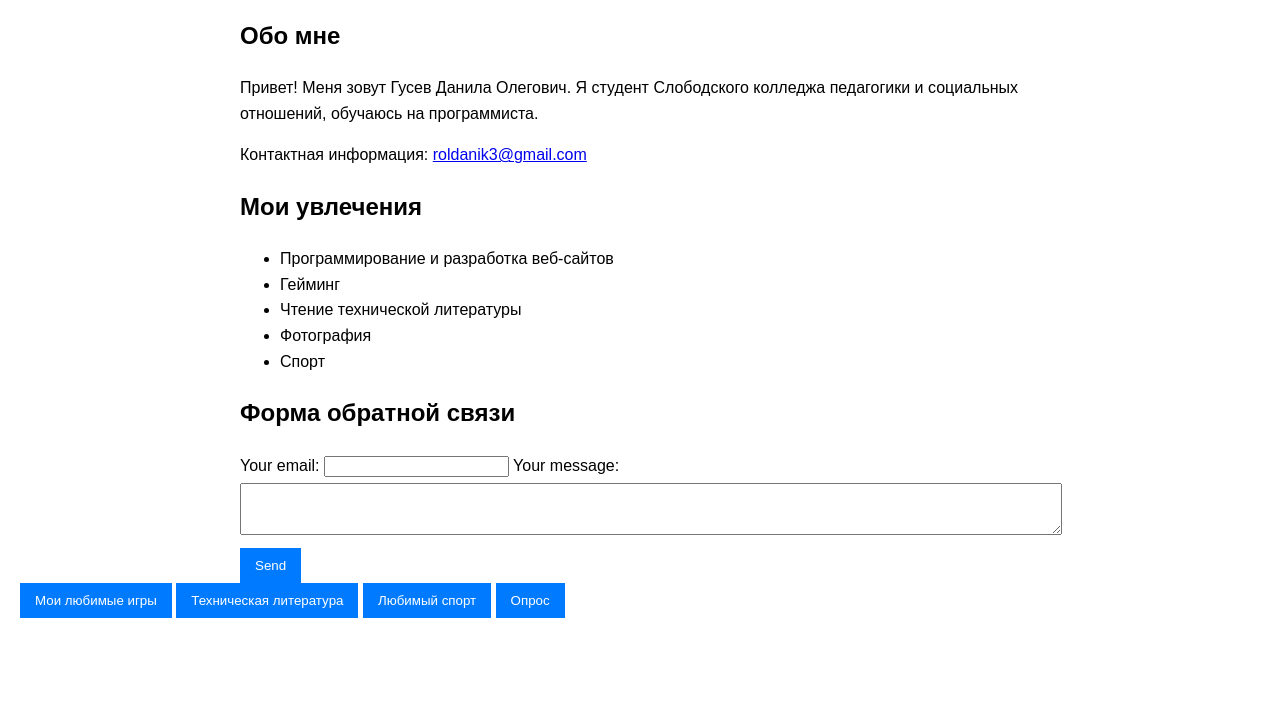
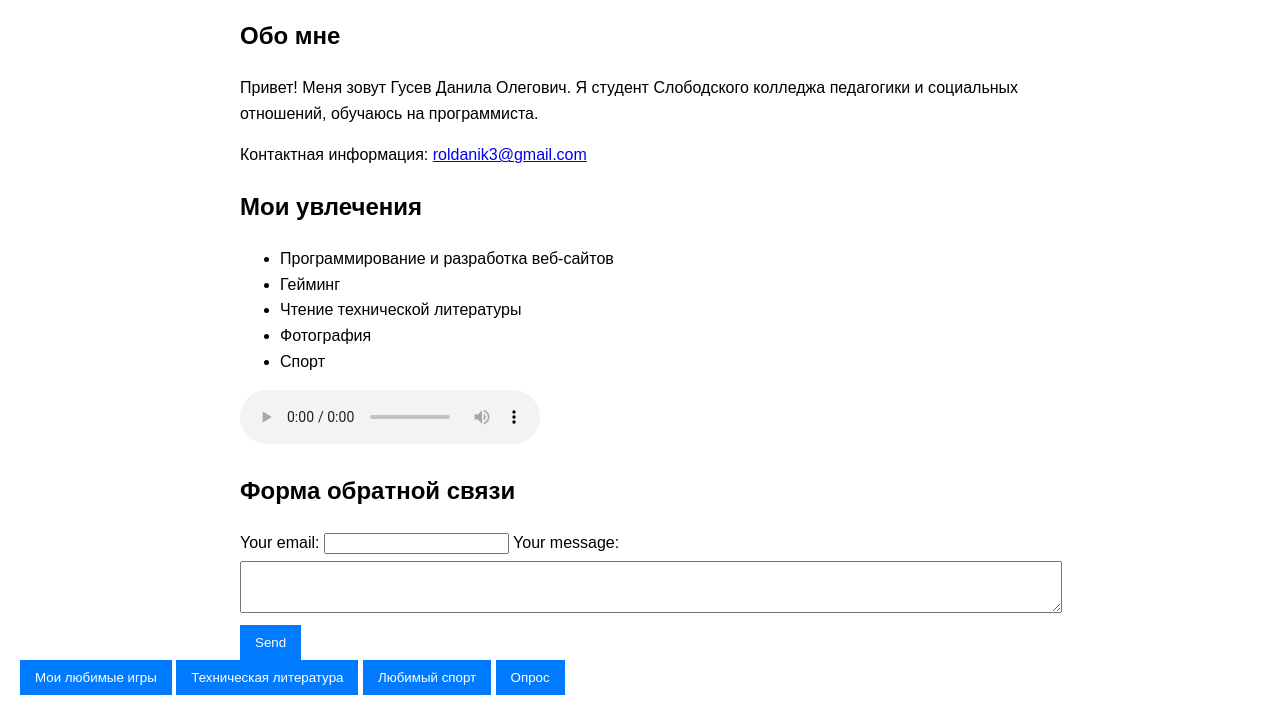
Before and after one commit to roldanik3-ux/Sitehome, a plain HTML site: page index.html in a window 1280 px wide. Shown: the part 157-872 px from the top of the page. Before the commit the page ends 800 px from the top, so only its background shows below. Drawn offline with Linux system fonts and the light colour scheme.

Commit message:
Update index.html

```diff
--- a/index.html
+++ b/index.html
@@ -62,7 +62,7 @@
                 <li>Спорт</li>
             </ul>
         </section>
-
+<audio scr="ENZRO_-_Ty_ne_bojjsya_nochi_81423717.mp3" controls></audio>
         <section>
             <h2>Форма обратной связи</h2>
             <form
```
